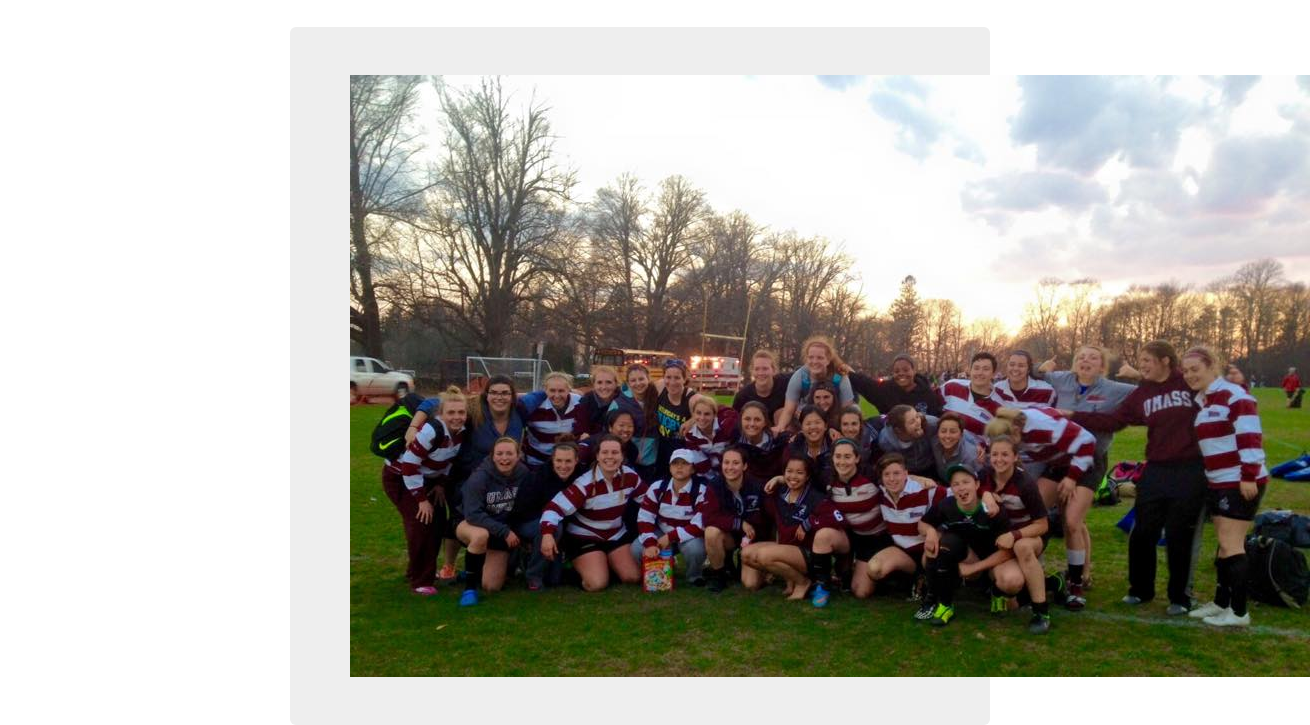
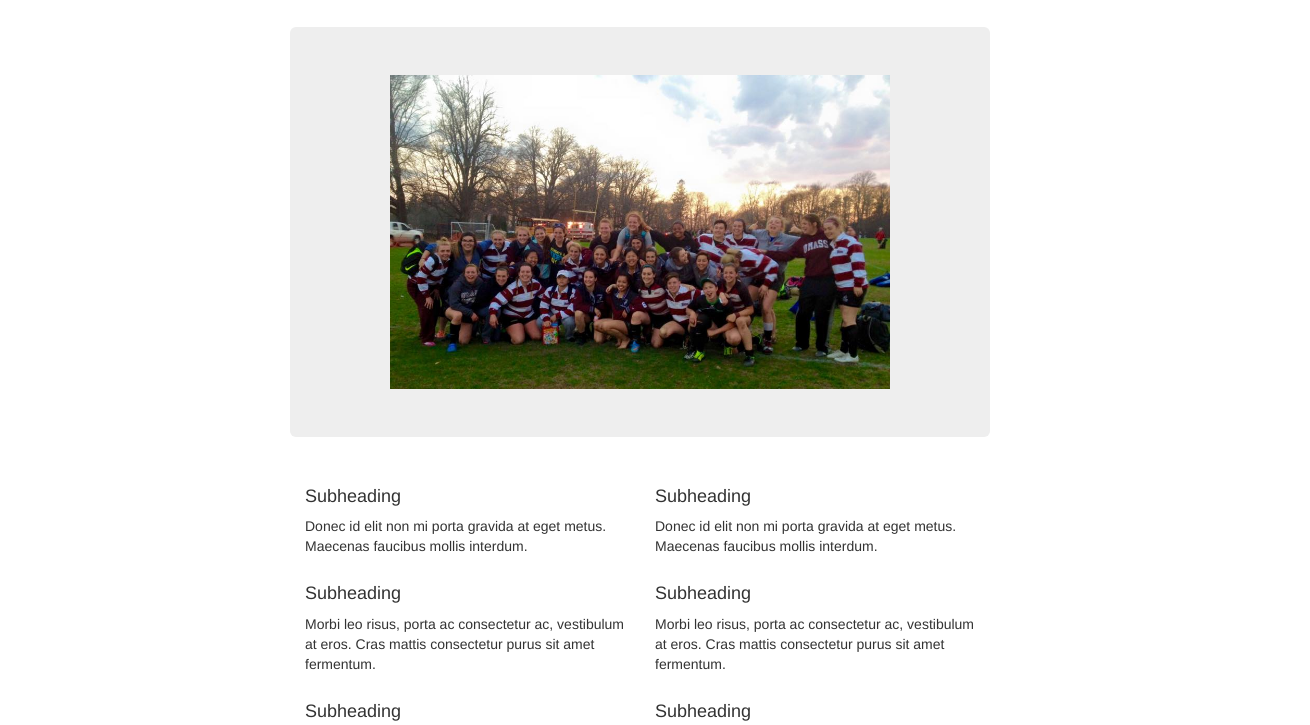
Before and after one commit to isab/umwrfc, a plain HTML site: page index.html in a window 1280 px wide. Shown: the part 84-809 px from the top of the page, 1310 px wide, since content can reach past the window. Drawn offline with nearby package versions, Linux system fonts and the light colour scheme; a script that the page names is missing.

Commit message:
boot test

```diff
--- a/index.html
+++ b/index.html
@@ -40,7 +40,7 @@
       </div>
 
       <div class="jumbotron">
-        <img src="imgs/teampic.jpg">
+        <img src="imgs/teampic.jpg" style="width: 500px;">
       </div>
 
       <div class="row marketing">
```
